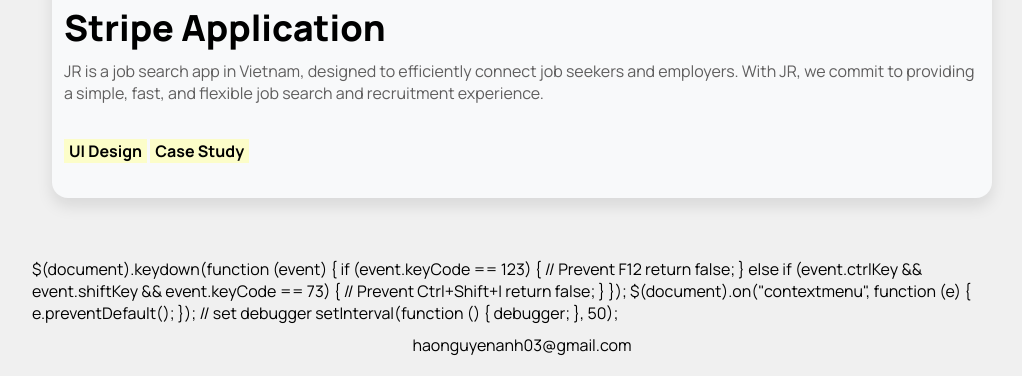
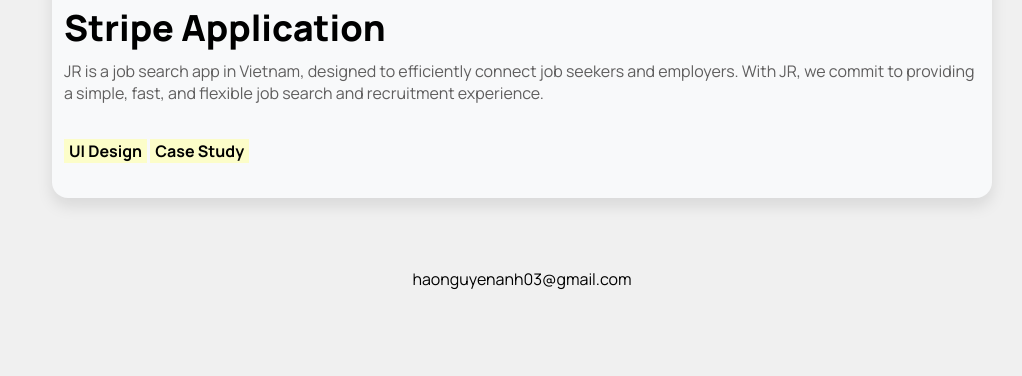
Before and after one commit to ha0121/haonguyendesigner, a plain HTML site: page index.html in a window 1280 px wide. Shown: the part 3340-3716 px from the top of the page, without its empty margins (118-1140 px from the left). After the commit the page ends 3650 px from the top, so only its background shows below. Drawn offline with nearby package versions, Linux system fonts and the light colour scheme; a web font is replaced by a local one.

Commit message:
Update index.html

```diff
--- a/index.html
+++ b/index.html
@@ -87,23 +87,6 @@
           </section>
         </a>
   </main>
-  <stript>
-    $(document).keydown(function (event) {
-                if (event.keyCode == 123) { // Prevent F12
-                    return false;
-                } else if (event.ctrlKey && event.shiftKey && event.keyCode == 73) { // Prevent Ctrl+Shift+I
-                    return false;
-                }
-            });
-            $(document).on("contextmenu", function (e) {
-                e.preventDefault();
-            });
-
-// set debugger
-            setInterval(function () {
-                debugger;
-            }, 50);
-  </stript>
   <footer>
     <!-- &copy;--> haonguyenanh03@gmail.com
   </footer>
```
